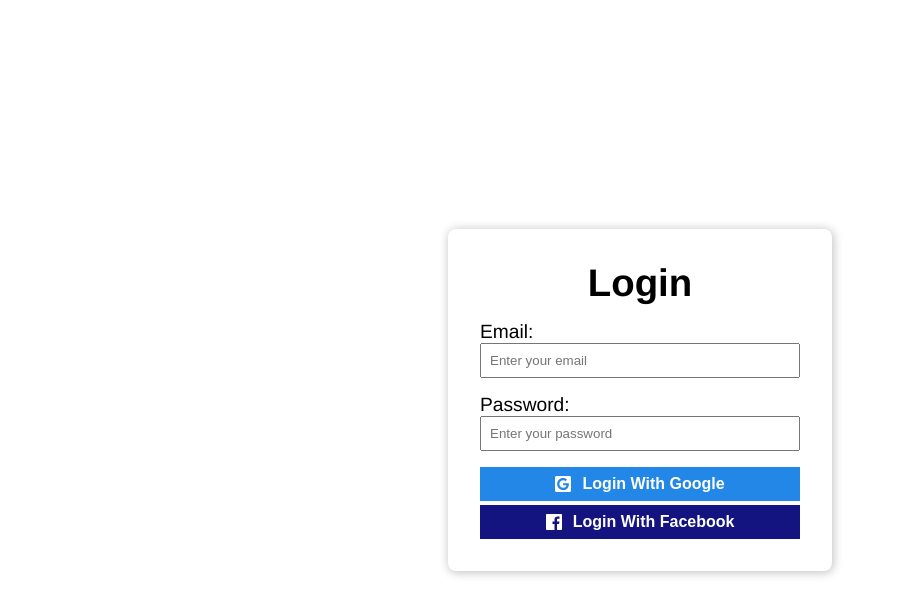
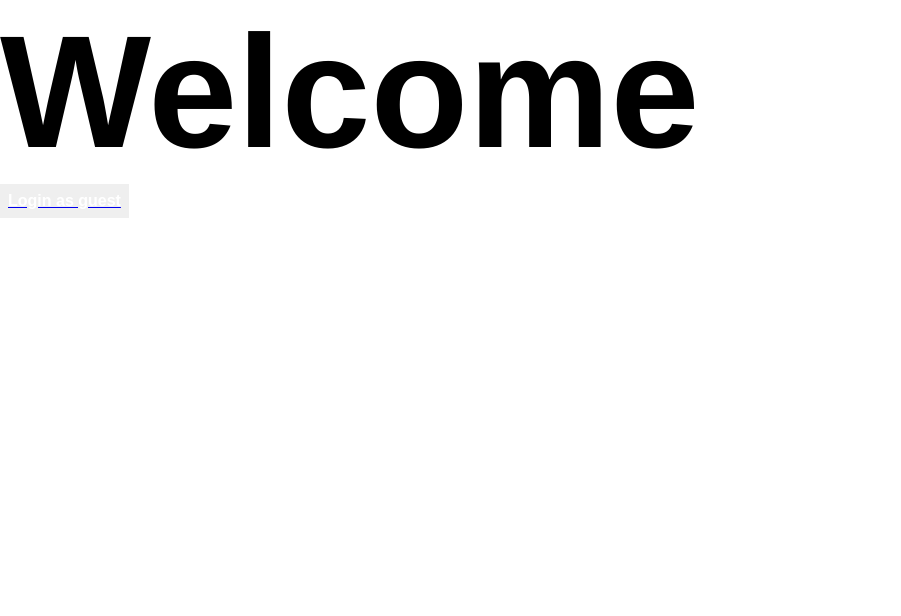
Before and after one commit to NamrataRaikwar2002/GoggleLogin, a React (Create React App) app: page / in a window 1280 px wide. Shown: the top 616 px of the page, without its empty margins (0-901 px from the left). Built offline with nearby package versions, Linux system fonts and the light colour scheme.

Commit message:
feat: added router

```diff
--- a/package.json
+++ b/package.json
@@ -9,6 +9,8 @@
     "react": "^18.2.0",
     "react-dom": "^18.2.0",
     "react-icons": "^4.4.0",
+    "react-router": "^6.3.0",
+    "react-router-dom": "^6.3.0",
     "react-scripts": "5.0.1",
     "web-vitals": "^2.1.4"
   },
--- a/src/App.js
+++ b/src/App.js
@@ -1,12 +1,19 @@
-import {Login} from './Components/Login/Login';
-import './App.css';
+import { Login } from './Components/Auth/Login'
+import './App.css'
+import { Routes, Route } from 'react-router-dom'
+import { Signup } from './Components/Auth/Signup'
+import { Home } from './Page/Home/Home'
 
 function App() {
   return (
     <div className="App">
-      <Login/>
+      <Routes>
+        <Route path="/" element={<Home />} />
+        <Route path="/login" element={<Login />} />
+        <Route path="/register" element={<Signup />} />
+      </Routes>
     </div>
-  );
+  )
 }
 
-export default App;
+export default App
```
Also changed, not shown: src/index.js (+3 -4 lines), 1 other file (tests, documents, lock files or other folders).
